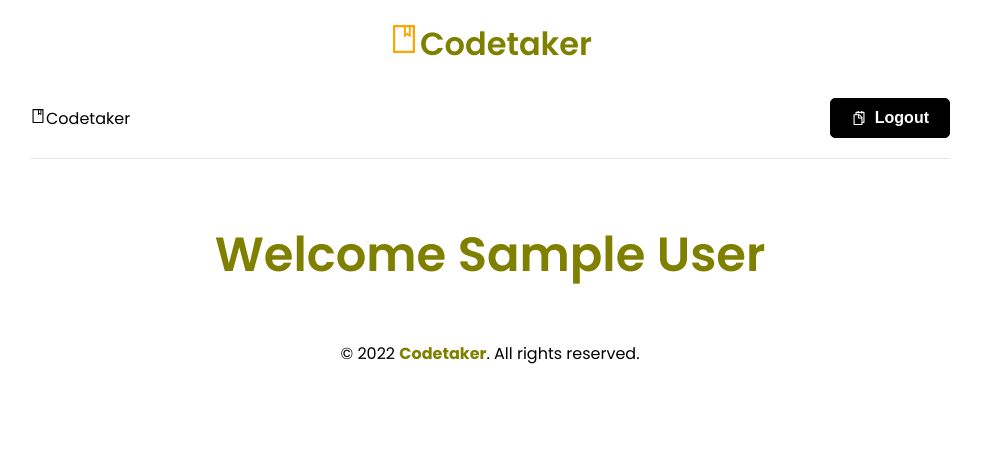
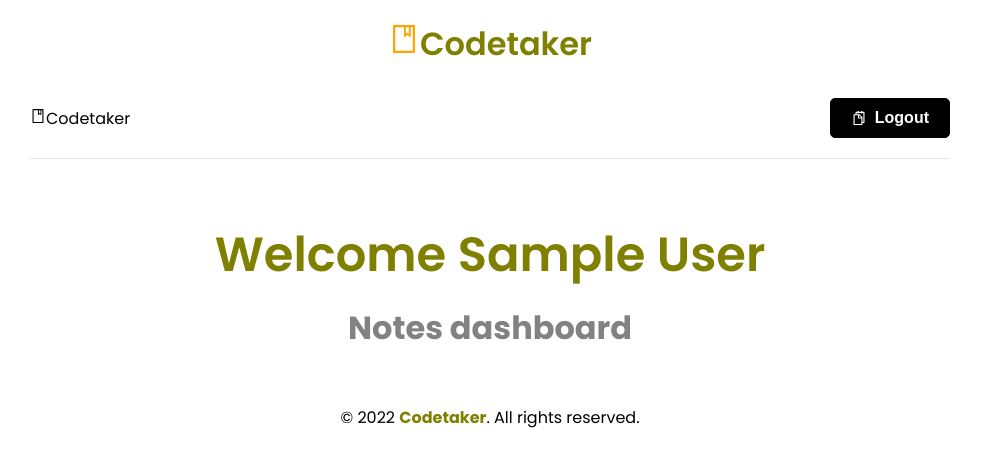
Before and after one commit to wanescript/mern-fullstack, a React (Create React App) app in the folder frontend/: page / in a window 1280 px wide. Shown: the top 466 px of the page, without its empty margins (150-1131 px from the left). Built offline with nearby package versions, Linux system fonts and the light colour scheme; sample sign-in values are in the browser's storage.

Commit message:
minor changes

```diff
--- a/frontend/src/pages/Dashboard.jsx
+++ b/frontend/src/pages/Dashboard.jsx
@@ -20,6 +20,7 @@ function Dashboard() {
    <>
    <section className='heading'>
      <h1>Welcome {user && user.name}</h1>
+     <p>Notes dashboard</p>
    </section>
    </>
   )
```
